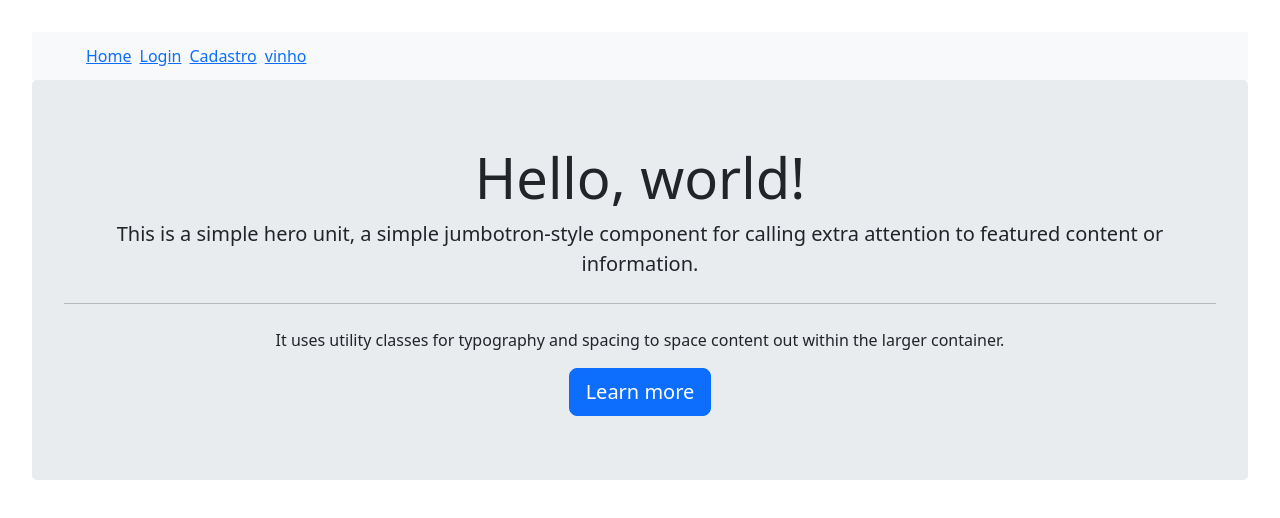
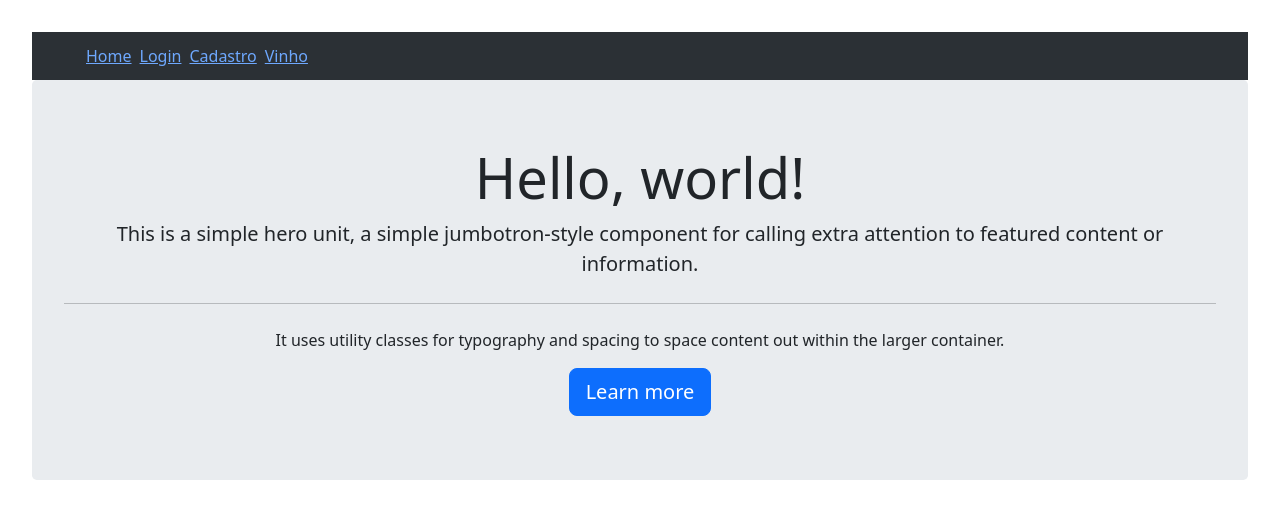
Before and after one commit to vinho-notas/vinho-notas-app, a React (Vite) app in the folder frontend/: page / in a window 1280 px wide. Shown: the top 518 px of the page. Built offline with nearby package versions, Linux system fonts and the light colour scheme.

Commit message:
feat: adicionado cor escura à navbar

```diff
--- a/frontend/src/components/header/Header.jsx
+++ b/frontend/src/components/header/Header.jsx
@@ -6,7 +6,7 @@ import { Link } from 'react-router-dom';
 const Header = () => {
   return (
     <div>
-      <Navbar expand="lg" className="bg-body-tertiary">
+      <Navbar expand="lg" className="bg-body-tertiary" bg="dark" data-bs-theme="dark">
         <Container>
             <Navbar.Toggle aria-controls="basic-navbar-nav" />
             <Navbar.Collapse id="basic-navbar-nav">
@@ -14,7 +14,7 @@ const Header = () => {
                 <Link className="me-auto p-1 d-inline-block" to="/">Home</Link>
                 <Link className="me-auto p-1 d-inline-block" to="/login">Login</Link>
                 <Link className="me-auto p-1 d-inline-block" to="/cadastro">Cadastro</Link>
-                <Link className="me-auto p-1 d-inline-block" to="/vinho">vinho</Link>
+                <Link className="me-auto p-1 d-inline-block" to="/vinho">Vinho</Link>
             </Nav>
             </Navbar.Collapse>
         </Container>
```
